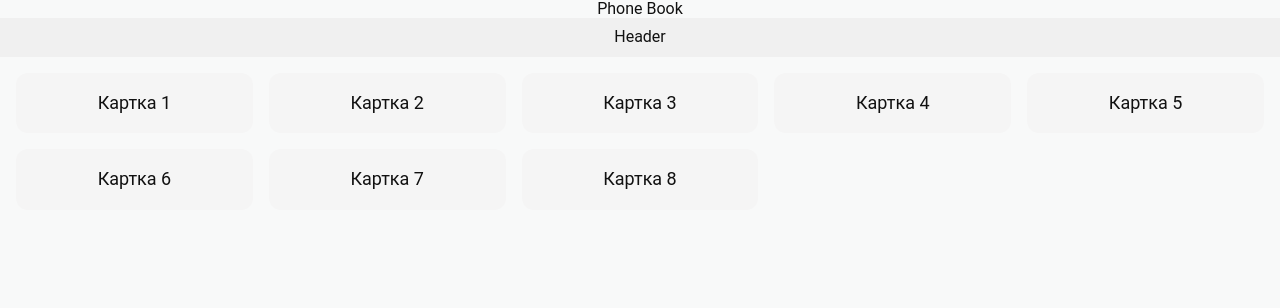
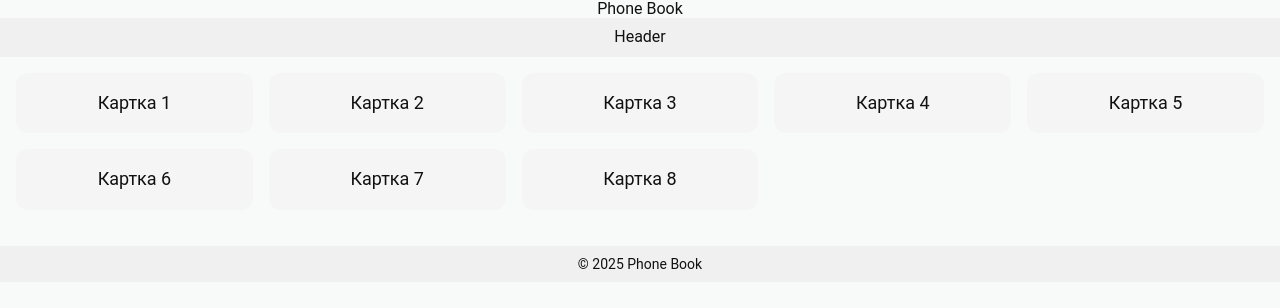
Before and after one commit to PetroMazuryk/phone-book-frontend, a React (Vite) app: page / in a window 1280 px wide. Shown: the top 308 px of the page. Built offline with nearby package versions, Linux system fonts and the light colour scheme.

Commit message:
add component Footer

```diff
--- /dev/null
+++ b/src/components/Footer/Footer.jsx
@@ -0,0 +1,7 @@
+import styles from './Footer.module.css';
+
+const Footer = () => {
+  return <footer className={styles.footerContainer}>© 2025 Phone Book</footer>;
+};
+
+export default Footer;
--- /dev/null
+++ b/src/components/Footer/Footer.module.css
@@ -0,0 +1,7 @@
+.footerContainer {
+    background-color: #f0f0f0;
+    text-align: center;
+    padding: 10px;
+    font-size: 14px;
+    margin-top: 20px;
+}
--- a/src/components/Layout/Layout.jsx
+++ b/src/components/Layout/Layout.jsx
@@ -1,5 +1,7 @@
+import Header from '../Header/Header';
+import Footer from '../Footer/Footer';
+
 import styles from './Layout.module.css';
-import Header from '../Header/Header';
 
 const Layout = () => {
   return (
@@ -15,6 +17,7 @@ const Layout = () => {
         <div className={styles.card}>Картка 7</div>
         <div className={styles.card}>Картка 8</div>
       </div>
+      <Footer />
     </div>
   );
 };
```
